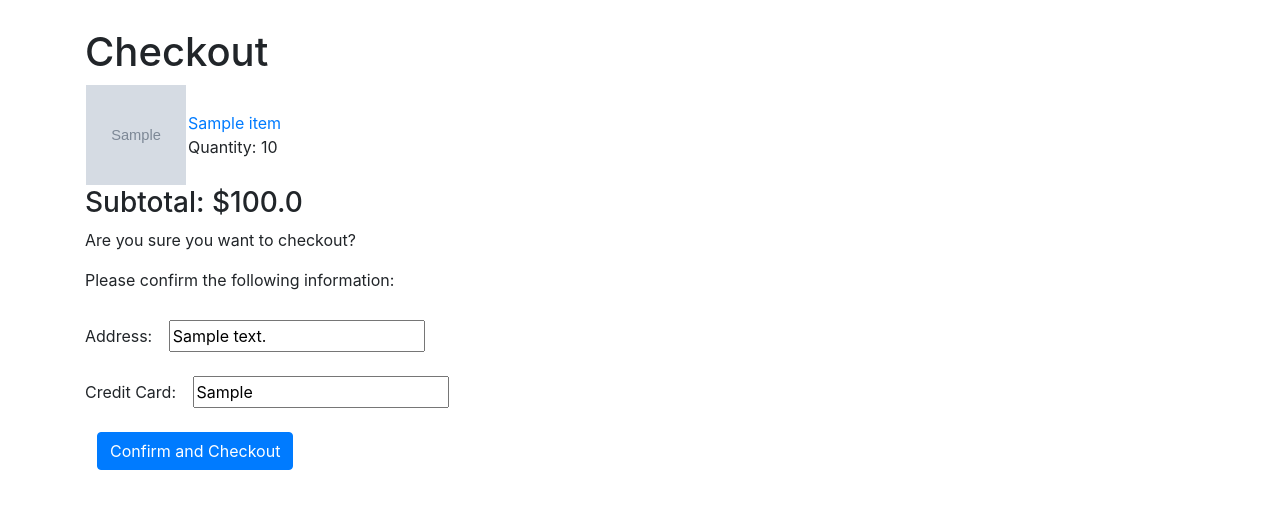
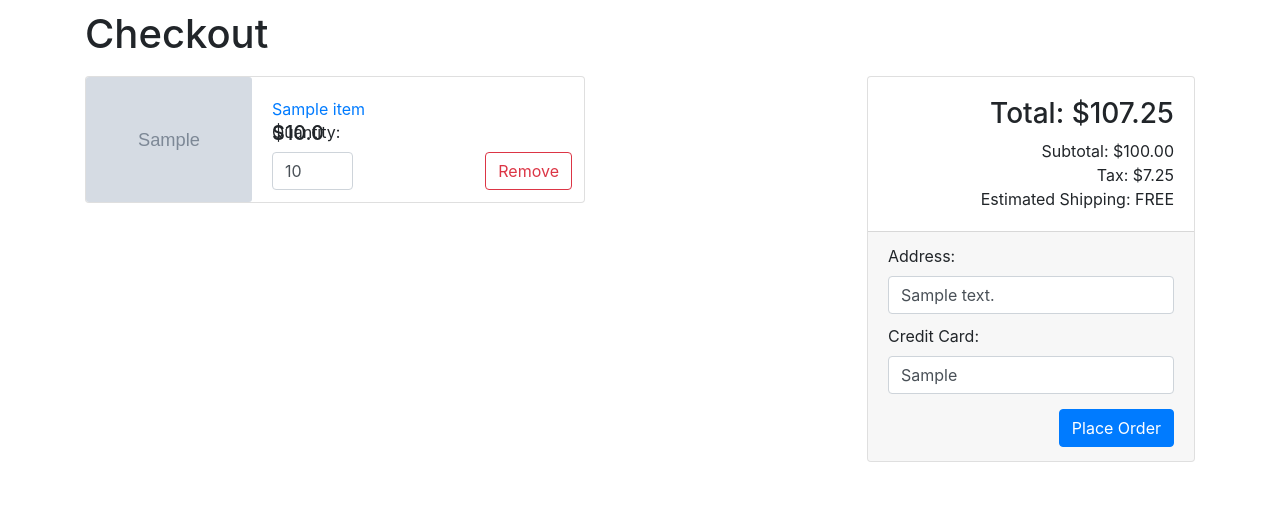
Before and after one commit to krthornton-archive/semesterproject, a Django app: page /checkout in a window 1280 px wide. Shown: the part 78-587 px from the top of the page. Run offline with Django 3.2, Linux system fonts and the light colour scheme; a user stored in the database is signed in; tables that the repository leaves empty hold one stand-in row (values such as "Sample post"); grey boxes marked "Sample" are stand-in pictures; some libraries are stand-ins or nearby versions.

Commit message:
Spiffied up checkout page; fixed some small bugs
* requires a DB rebuild

```diff
--- a/code/app/forms.py
+++ b/code/app/forms.py
@@ -1,10 +1,25 @@
+import re
+
 from django import forms
+from django.forms import ValidationError
 
 from .models import NewUser, Item, ShoppingCartItem
 
 
 # form for creating a new user
 class NewUserForm(forms.ModelForm):
+    def clean_first_name(self):
+        pattern = re.compile("[a-zA-Z]+$")
+        if not pattern.match(self.cleaned_data['first_name']):
+            raise ValidationError("Invalid first name")
+        return self.cleaned_data['first_name']
+
+    def clean_last_name(self):
+        pattern = re.compile("[a-zA-Z]+$")
+        if not pattern.match(self.cleaned_data['last_name']):
+            raise ValidationError("Invalid last name")
+        return self.cleaned_data['last_name']
+
     class Meta:
         model = NewUser
         fields = [
@@ -20,6 +35,39 @@ class NewUserForm(forms.ModelForm):
 
 # form for modifying a user
 class UpdateUserInfoForm(forms.ModelForm):
+    def clean_credit_card(self):
+        pattern = re.compile("^[0-9]{16}$")
+        if not pattern.match(self.cleaned_data['credit_card']):
+            if self.cleaned_data['credit_card']:
+                raise ValidationError("Invalid credit card")
+        return self.cleaned_data['credit_card']
+
+    def clean_phone_number(self):
+        pattern = re.compile("^[0-9]{3}[-][0-9]{3}[-][0-9]{4}$")
+        if not pattern.match(self.cleaned_data['phone_number']):
+            if self.cleaned_data['phone_number']:
+                raise ValidationError("Invalid phone number")
+        return self.cleaned_data['phone_number']
+
+    def clean_address(self):
+        pattern = re.compile("[0-9a-zA-Z# ]+$")
+        if not pattern.match(self.cleaned_data['address']):
+            if self.cleaned_data['address']:
+                raise ValidationError("Invalid address")
+        return self.cleaned_data['address']
+
+    def clean_first_name(self):
+        pattern = re.compile("[a-zA-Z]+$")
+        if not pattern.match(self.cleaned_data['first_name']):
+            raise ValidationError("Invalid first name")
+        return self.cleaned_data['first_name']
+
+    def clean_last_name(self):
+        pattern = re.compile("[a-zA-Z]+$")
+        if not pattern.match(self.cleaned_data['last_name']):
+            raise ValidationError("Invalid last name")
+        return self.cleaned_data['last_name']
+
     class Meta:
         model = NewUser
         fields = [
@@ -65,7 +113,17 @@ class RemoveCartItemForm(forms.ModelForm):
 
 # form for confirming that a user wants to checkout
 class ConfirmCheckoutForm(forms.ModelForm):
-    confirm = forms.BooleanField()
+    def clean_credit_card(self):
+        pattern = re.compile("^[0-9]{16}$")
+        if not pattern.match(self.cleaned_data['credit_card']):
+            raise ValidationError("Invalid credit card")
+        return self.cleaned_data['credit_card']
+
+    def clean_address(self):
+        pattern = re.compile("[0-9a-zA-Z# ]+$")
+        if not pattern.match(self.cleaned_data['address']):
+            raise ValidationError("Invalid address")
+        return self.cleaned_data['address']
 
     class Meta:
         model = NewUser
--- a/code/app/models.py
+++ b/code/app/models.py
@@ -19,7 +19,7 @@ class Item(models.Model):
     name = models.TextField(unique=True, max_length=30, blank=False)
     slug = models.SlugField(unique=True)
     date_added = models.DateTimeField(default=datetime.datetime.now)
-    desc = models.TextField(max_length=100, blank=False)
+    desc = models.TextField(max_length=1000, blank=False)
     price = models.FloatField(default=0.00, blank=False)
     stock = models.IntegerField(default=0, blank=False)
     image = models.TextField(blank=True)
--- a/code/app/templates/app/browse.html
+++ b/code/app/templates/app/browse.html
@@ -17,7 +17,7 @@
 
     {# Search Results #}
     {% if items %}
-        <div class="row w-100" style="padding-top:10px;">
+        <div class="row w-100">
             {% for item in items %}
                 <div class="col-lg-4 col-md-6 mb-4">
                     <div class="card h-100">
--- a/code/app/templates/app/home.html
+++ b/code/app/templates/app/home.html
@@ -16,6 +16,9 @@
                                 <a href="/item/{{ item.slug }}">{{ item.name }}</a>
                             </h4>
                             <h5>${{ item.price }}</h5>
+                            {% if item.stock <= 0 %}
+                                <a style="color:red;">Out of Stock</a>
+                            {% endif %}
                             <p class="card-text">{{ item.desc }}</p>
                         </div>
                     </div>
--- a/code/app/templates/registration/checkout.html
+++ b/code/app/templates/registration/checkout.html
@@ -1,35 +1,96 @@
 {% extends 'app/base.html' %}
 
+{% block header %}
+    snaV: Checkout
+{% endblock %}
+
+{% block title %}
+    Checkout
+{% endblock %}
+
 {% block content %}
-    <h1>Checkout</h1>
-    <table>
-        {% for item in cart_items %}
-            <tr id="row-{{ item.item_key.uid }}">
-                <td>
-                    <img src="static/images/{{ item.item_key.image }}" width="100" height="100">
-                </td>
-                <td>
-                    <a href="item/{{ item.item_key.slug }}">{{ item.item_key.name }}</a>
-                    <br>
-                    Quantity: {{ item.quantity }}
-                </td>
-            </tr>
-        {% endfor %} {# items in shopping cart #}
-    </table>
+    <div class="container">
+        <div class="row">
 
-    <h3>Subtotal: ${{ subtotal }}</h3>
+            <div class="col-sm" style="padding-left:0;">
+                <!-- Shopping Cart -->
+                {% if cart_items %}
+                    {% for item in cart_items %}
+                        <div class="card mb-3" style="width:500px;">
+                            <div class="row no-gutters">
+                                <div class="col-md-4" style="max-width:200px;">
+                                    <img class="card-img" src="static/images/{{ item.item_key.image }}">
+                                </div>
+                                <div class="col-md-8">
+                                    <div class="card-body">
+                                        <a class="card-title" href="item/{{ item.item_key.slug }}">{{ item.item_key.name }}</a>
+                                        <h5>${{ item.item_key.price }}</h5>
+                                        <div class="card-text">
+                                            <form method="POST" action="/update_cart"
+                                                  style="position:absolute;bottom:12px;">
+                                                {% csrf_token %}
+                                                <input type="hidden" name="item_key" value="{{ item.item_key.uid }}">
+                                                <input type="hidden" name="user_key" value="{{ item.user_key.id }}">
+                                                <label for="quantity">Quantity:</label>
+                                                <input class="form-control" type="number" name="quantity"
+                                                       min="1" value="{{ item.quantity }}"
+                                                       max="{{ item.item_key.stock }}"
+                                                       onchange="this.form.submit()"
+                                                       style="width:8ch;margin:0;">
+                                            </form>
+                                            <form method="POST">
+                                                {% csrf_token %}
+                                                <input type="hidden" name="item_key" value="{{ item.item_key.uid }}">
+                                                <input type="hidden" name="user_key" value="{{ item.user_key.id }}">
+                                                <button class="btn btn-outline-danger" type="submit"
+                                                        style="position:absolute;bottom:12px;right:12px;">Remove</button>
+                                            </form>
+                                        </div>
+                                    </div>
+                                </div>
+                            </div>
+                        </div>
+                    {% endfor %} {# items in shopping cart #}
+                {% else %}
+                    Your shopping cart is empty.
+                {% endif %}
+            </div>
 
-    <!-- Checkout Confirmation -->
-    <form method="POST">
-        <p>Are you sure you want to checkout?</p>
-        <p>Please confirm the following information:</p>
-        {% csrf_token %}
-        <input type="hidden" name="confirm" value="true">
-        <label for="address">Address: </label>
-        <input type="text" name="address" value="{{ user.address }}" required><br>
-        <label for="credit_card">Credit Card: </label>
-        <input type="text" name="credit_card" value="{{ user.credit_card }}" required><br>
-        <input type="submit" class="btn btn-primary" value="Confirm and Checkout">
-    </form>
+            <div class="col-sm" style="padding-right:0;text-align:right;">
+                <div class="card" style="position:absolute;right:0;">
+                    <div class="card-body">
+                        <!-- Checkout -->
+                        <h3>Total: ${{ total }}</h3>
+                        <a>
+                            Subtotal: ${{ subtotal }}<br>
+                            Tax: ${{ tax }}<br>
+                            Estimated Shipping: {{ shipping }}<br>
+                        </a>
+                    </div>
 
+                    <div class="card-footer">
+                        {% if cart_items %}
+                            <form method="POST" style="text-align:left;">
+                                {% csrf_token %}
+                                <label for="address">Address:</label>
+                                <input class="form-control" name="address" type="text"
+                                       style="margin:0;" value="{{ user.address }}" required>
+                                <label for="credit_card" style="padding-top:10px;">Credit Card:</label>
+                                <input class="form-control" name="credit_card" type="text"
+                                       style="margin-left:0;margin-top:0;margin-bottom:15px;"
+                                       value="{{ user.credit_card }}" required>
+                                <div style="text-align:right;">
+                                    <button type="submit" href="/checkout" class="btn btn-primary"
+                                       style="margin-bottom:2px;">Place Order</button>
+                                </div>
+                            </form>
+                        {% else %}
+                            <a href="/checkout" class="btn btn-secondary disabled">Confirm and Pay</a>
+                        {% endif %}
+                    </div>
+                </div>
+            </div>
+
+        </div>
+    </div>
 {% endblock %} {# content #}
--- a/code/app/views.py
+++ b/code/app/views.py
@@ -43,7 +43,7 @@ def update_account_info(request):
         if form.is_valid():
             # if valid, redirect to view_account and re-login the user
             form.save()
-            messages.add_message(request, messages.INFO, "User information updated!")
+            messages.add_message(request, messages.SUCCESS, "User information updated!")
             return redirect('/view_account')
         else:
             # form is not valid, notify user
@@ -51,6 +51,7 @@ def update_account_info(request):
                 'user': request.user,
                 'form': form,
             }
+            messages.add_message(request, messages.ERROR, "Invalid user information.")
             return render(request, 'registration/update_account.html', context)
     else:
         form = UpdateUserInfoForm()
@@ -132,7 +133,12 @@ def register(request):
             return index(request)
         else:
             # username must already exist, notify user
-            messages.add_message(request, messages.INFO, "Username taken. Please choose another.")
+            if form.has_error(field='username'):
+                messages.add_message(request, messages.ERROR, "Username taken or invalid.")
+            elif form.has_error(field='first_name'):
+                messages.add_message(request, messages.ERROR, "First name is invalid.")
+            elif form.has_error(field='last_name'):
+                messages.add_message(request, messages.ERROR, "Last name is invalid.")
             return redirect('/register')
 
 
@@ -166,7 +172,14 @@ def item_description(request, slug):
         context = {
             'item': item,
             'user': request.user,
+            'in_cart': False,
         }
+        # check if the user is logged in and if this item is already in their cart
+        if request.user.is_authenticated and ShoppingCartItem.objects.filter(
+                user_key=request.user,
+                item_key=item
+        ).exists():
+            context['in_cart'] = True
         return render(request, 'app/item_description.html', context)
 
 
@@ -187,11 +200,11 @@ def view_cart(request):
             return redirect('/view_cart')
         else:
             # something went wrong, notify user
-            messages.add_message(request, messages.error, "Error: invalid form")
+            messages.add_message(request, messages.error, "Invalid form.")
             return redirect('/view_cart')
     else:
         # this must be a GET request, display user's shopping cart
-        subtotal = 0
+        subtotal = 0.0
         for cart_entry in ShoppingCartItem.objects.filter(user_key=request.user):
             subtotal += cart_entry.item_key.price * cart_entry.quantity
         tax = 0.0725 * subtotal    # calculate tax
@@ -200,10 +213,10 @@ def view_cart(request):
         context = {
             'user': request.user,
             'cart_items': ShoppingCartItem.objects.filter(user_key=request.user),
-            'total': round(total, 2),
-            'tax': round(tax, 2),
+            'total': f"{total:,.2f}",
+            'tax': f"{tax:,.2f}",
             'shipping': shipping,
-            'subtotal': round(subtotal, 2),
+            'subtotal': f"{subtotal:,.2f}",
         }
         return render(request, 'registration/view_cart.html', context)
 
@@ -221,13 +234,12 @@ def update_cart(request):
     )
     stock = cart_item.item_key.stock
     quantity = form.cleaned_data['quantity']
-    if quantity > 0:
-        if quantity < stock:
-            cart_item.quantity = quantity
-        elif quantity > stock:
-            cart_item.quantity = stock
-    elif quantity < 0:
+    if quantity <= 0:
         cart_item.quantity = 1
+    elif quantity > stock:
+        cart_item.quantity = stock
+    else:
+        cart_item.quantity = quantity
     cart_item.save()
     return redirect('/view_cart')
 
@@ -245,25 +257,36 @@ def checkout(request):
             # remove all items from user's shopping cart
             for cart_entry in ShoppingCartItem.objects.filter(user_key=request.user):
                 cart_entry.item_key.stock -= cart_entry.quantity
+                if cart_entry.item_key.stock < 0:
+                    cart_entry.item_key.stock = 0
                 cart_entry.item_key.save()
                 cart_entry.delete()
             # add message to notify user of checkout success; redirect to view account
-            messages.add_message(request, messages.SUCCESS, "Successfully checked out!")
-            return redirect('/view_account')
+            messages.add_message(request, messages.SUCCESS, "Your order has been placed!")
+            return redirect('/')
         else:
             # something went wrong if the form is invalid, notify the user
-            messages.add_message(request, messages.ERROR, "invalid form")
+            if form.has_error(field='credit_card'):
+                messages.add_message(request, messages.ERROR, "Invalid credit card.")
+            elif form.has_error(field='address'):
+                messages.add_message(request, messages.ERROR, "Invalid address.")
             return redirect('/checkout')
     else:
         # this must be a GET request; calculate subtotal and give user form
         subtotal = 0
         for cart_entry in ShoppingCartItem.objects.filter(user_key=request.user):
             subtotal += cart_entry.item_key.price * cart_entry.quantity
+        tax = 0.0725 * subtotal  # calculate tax
+        shipping = "FREE"
+        total = subtotal + tax
         form = ConfirmCheckoutForm()
         context = {
             'user': request.user,
             'form': form,
-            'subtotal': round(subtotal, 2),
+            'total': f"{total:,.2f}",
+            'tax': f"{tax:,.2f}",
+            'shipping': shipping,
+            'subtotal': f"{subtotal:,.2f}",
             'cart_items': ShoppingCartItem.objects.filter(user_key=request.user),
         }
         return render(request, 'registration/checkout.html', context)
```
Also changed, not shown: code/app/templates/app/item_description.html (+8 -0 lines), code/app/templates/registration/register.html (+4 -4 lines), code/app/templates/registration/update_account.html (+0 -7 lines), code/app/templates/registration/view_account.html (+6 -1 lines), code/app/templates/registration/view_cart.html (+11 -7 lines), code/app/migrations/0007_auto_20191116_0345.py (added).
